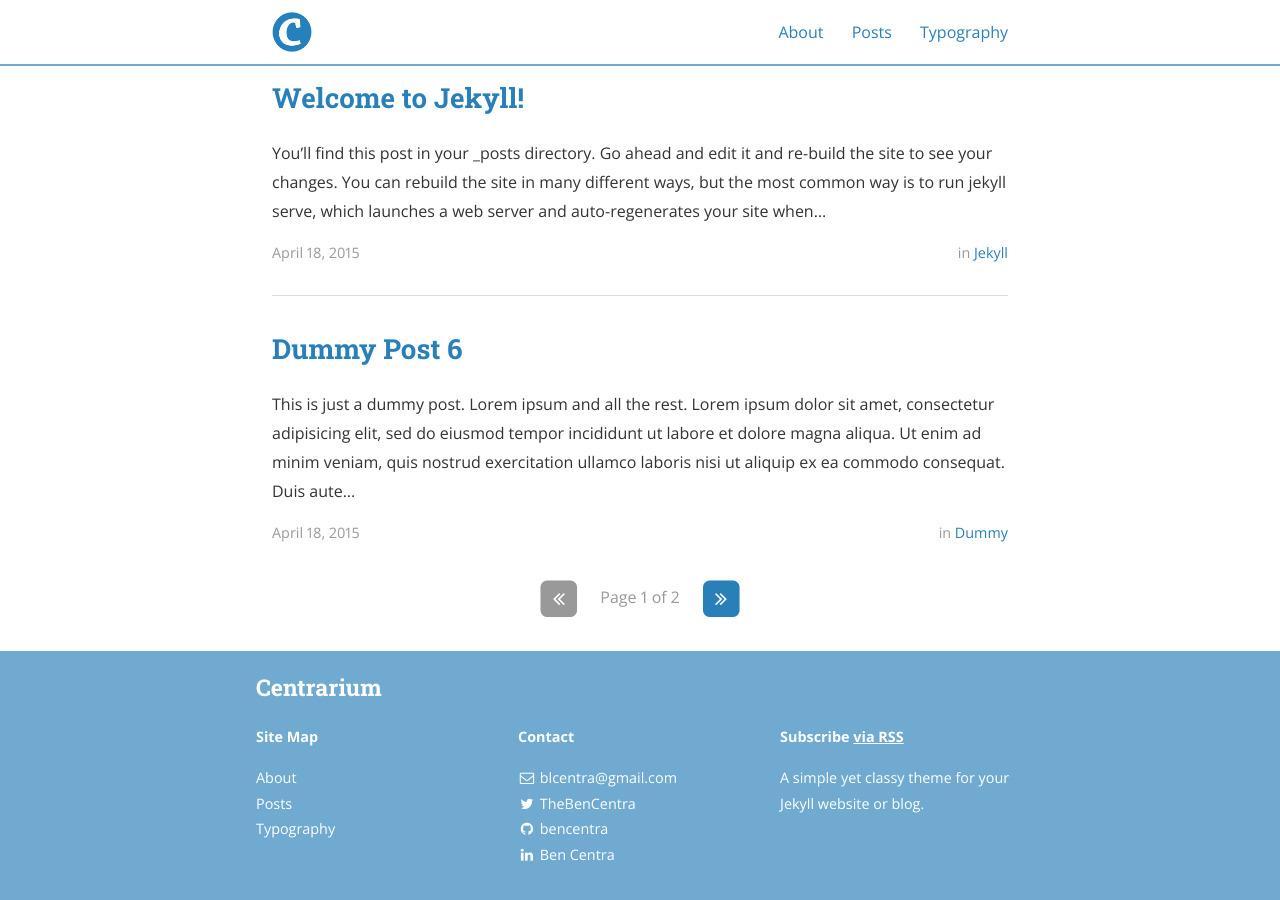
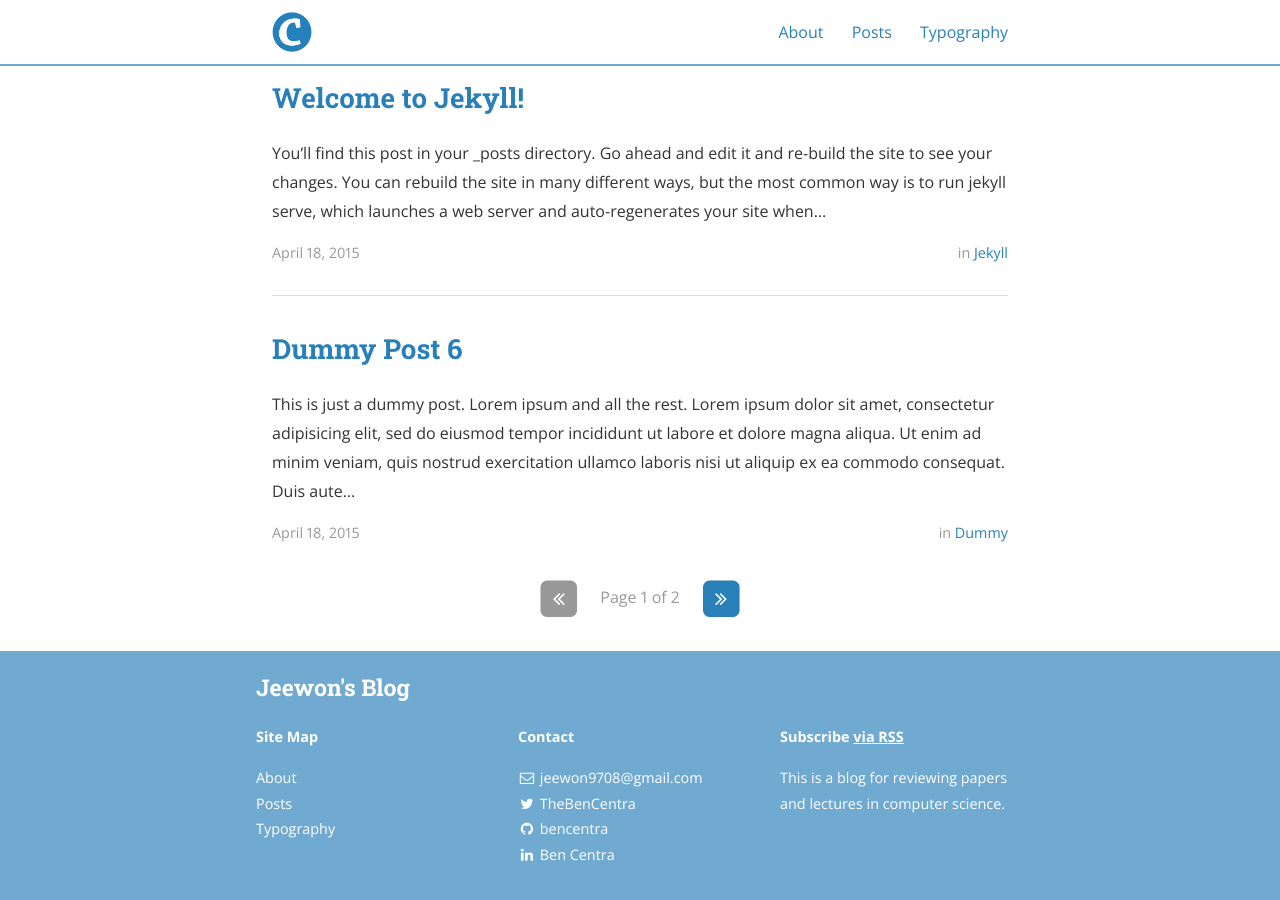
Before and after one commit to jeewon9708/jeewon9708.github.io, a Jekyll site: the page built from index.html, in a window 1280 px wide and 900 px high, scrolled down 1324 px. Built offline with Jekyll 4.4.1, drawn with Linux system fonts in a browser that asks for light colours; nearby versions of some CDN libraries; the list of posts is cut into pages by our own code; some of the changed text lies outside the part shown.

Commit message:
Update _config.yml

```diff
--- a/_config.yml
+++ b/_config.yml
@@ -9,18 +9,18 @@ exclude:
   - "/vendor/"
 
 # Site settings
-title: Centrarium
-subtitle: "A simple yet classy theme for your Jekyll website or blog"
-email: blcentra@gmail.com
-name: Ben Centra
+title: Jeewon's Blog
+subtitle: "Amazing and Exciting time with this blog"
+email: jeewon9708@gmail.com
+name: Jeewon Chae
 description: >
-  A simple yet classy theme for your Jekyll website or blog.
+  This is a blog for reviewing papers and lectures in computer science.
 # Base URL of site (i.e. /blog). It should always start with a slash,
 # and never end with a slash. Set it to a blank value if hosting at the
 # root of your server.
 baseurl: "" # the subpath of your site, e.g. /blog/
 url: "https://jeewon9708.github.io" # the base hostname & protocol for your site
-cover: "/assets/IMG_0273.JPG"
+cover: "/assets/header_image.jpg"
 logo: "/assets/logo.png"
 
 # Build settings
```
